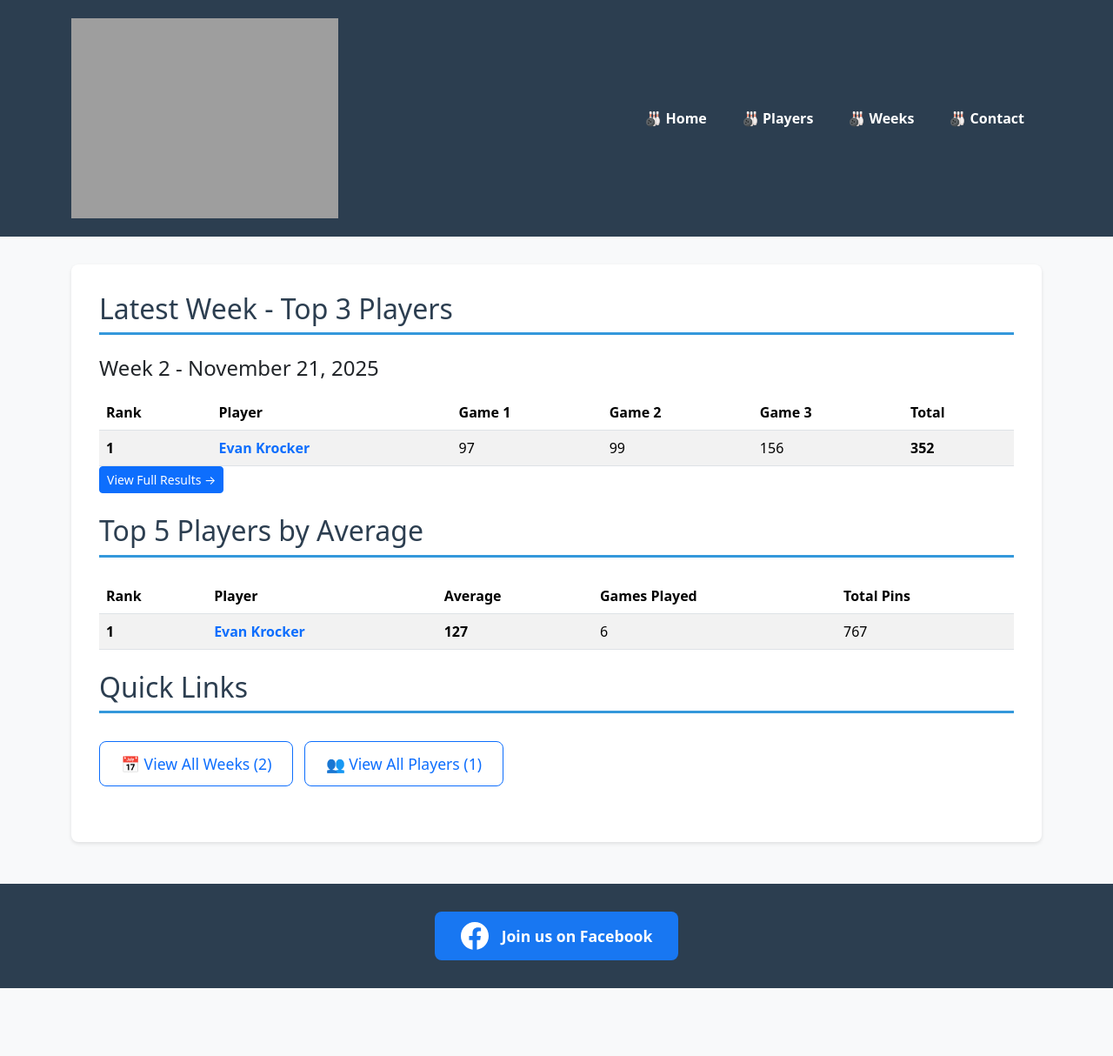
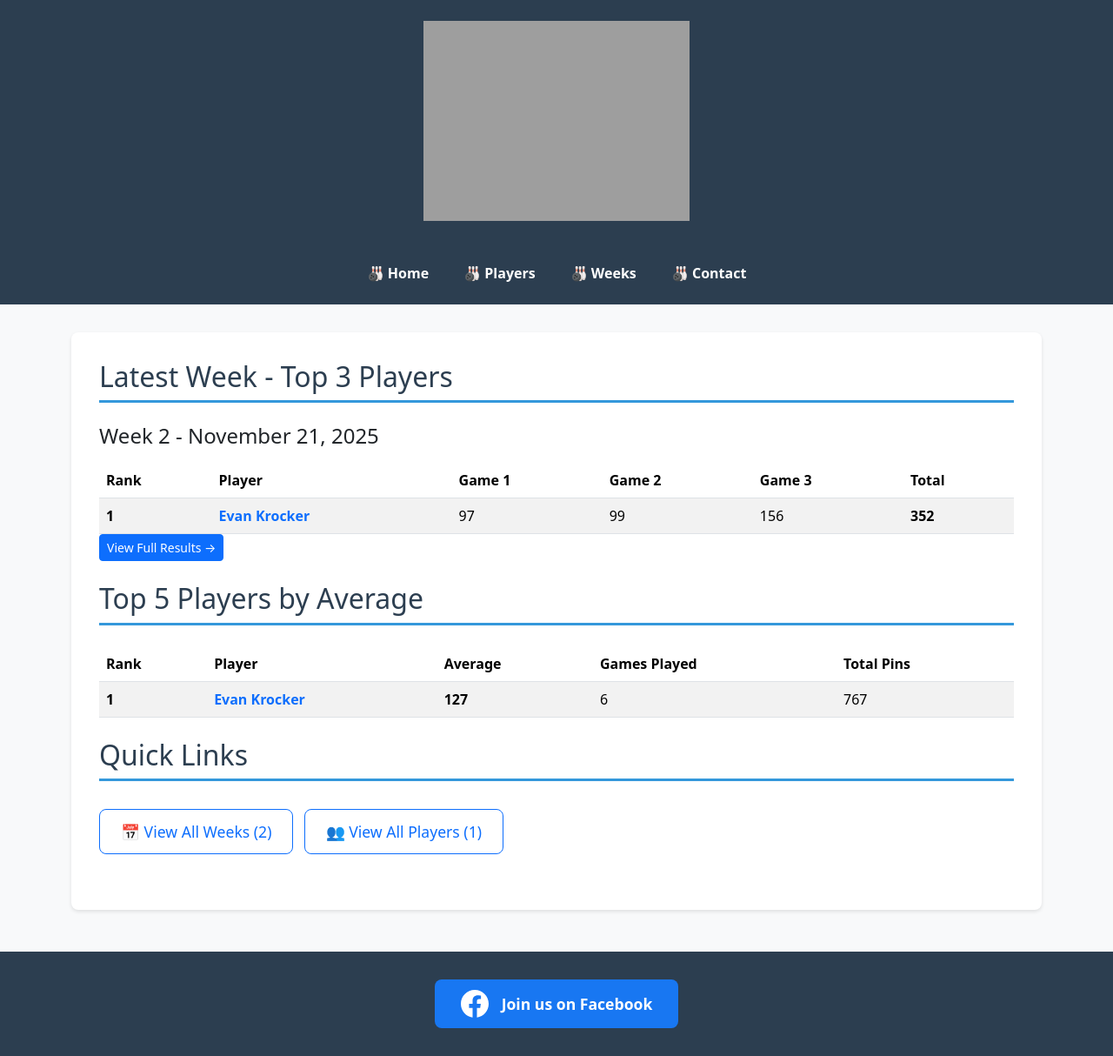
Before and after one commit to evankrocker/rumbucketbowling, a Jekyll site: the page built from index.html, in a window 1280 px wide. Shown: the whole page at 87% size. Built offline with Jekyll 4.4.1, drawn with Linux system fonts in a browser that asks for light colours; before the commit the page ends 1136 px from its top, so only the background shows below that.

Commit message:
Move logo above navigation bar with same size
Restructured header layout:
- Created dedicated logo header section above navbar
- Logo centered with dark background matching navbar
- Navigation now displays below logo
- Navigation buttons centered (mx-auto)
- Hamburger menu centered on mobile

Sizing maintained:
- Desktop: 230px max-height
- Mobile: 210px max-height
- Logo remains clickable link to home

Mobile responsive:
- Logo and nav stack vertically
- Reduced padding on mobile (1rem vs 1.5rem)
- Clean separation between logo and navigation
- Consistent dark theme throughout header

```diff
--- a/_layouts/default.html
+++ b/_layouts/default.html
@@ -13,13 +13,18 @@
         body {
             background: #f8f9fa;
         }
+        .logo-header {
+            background: #2c3e50;
+            padding: 1.5rem 0;
+            text-align: center;
+        }
+        .logo-header img {
+            max-height: 230px;
+            width: auto;
+        }
         .navbar {
             background: #2c3e50 !important;
             padding: 1rem 0;
-        }
-        .navbar-brand img {
-            max-height: 230px;
-            width: auto;
         }
         .nav-link {
             color: white !important;
@@ -103,8 +108,11 @@
             display: inline-block;
         }
         @media (max-width: 768px) {
-            .navbar-brand img {
+            .logo-header img {
                 max-height: 210px;
+            }
+            .logo-header {
+                padding: 1rem 0;
             }
             .main-content {
                 padding: 1rem;
@@ -113,17 +121,21 @@
     </style>
 </head>
 <body>
+    <!-- Logo Header -->
+    <div class="logo-header">
+        <a href="/">
+            <img src="http://rumbucketbowling.net/rumbucket.png" alt="Rum Bucket Bowling League">
+        </a>
+    </div>
+
     <!-- Navigation -->
     <nav class="navbar navbar-expand-lg navbar-dark">
         <div class="container">
-            <a class="navbar-brand" href="/">
-                <img src="http://rumbucketbowling.net/rumbucket.png" alt="Rum Bucket Bowling League">
-            </a>
-            <button class="navbar-toggler" type="button" data-bs-toggle="collapse" data-bs-target="#navbarNav" aria-controls="navbarNav" aria-expanded="false" aria-label="Toggle navigation">
+            <button class="navbar-toggler mx-auto" type="button" data-bs-toggle="collapse" data-bs-target="#navbarNav" aria-controls="navbarNav" aria-expanded="false" aria-label="Toggle navigation">
                 <span class="navbar-toggler-icon"></span>
             </button>
             <div class="collapse navbar-collapse" id="navbarNav">
-                <ul class="navbar-nav ms-auto">
+                <ul class="navbar-nav mx-auto">
                     <li class="nav-item">
                         <a class="nav-link" href="/">🎳 Home</a>
                     </li>
```
